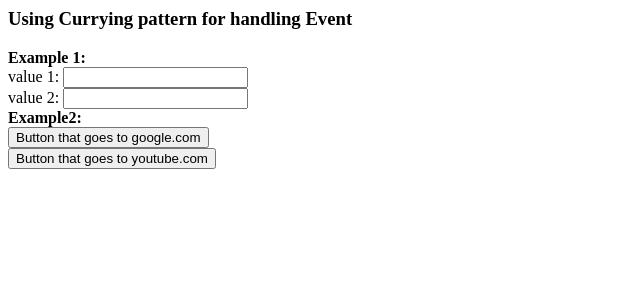
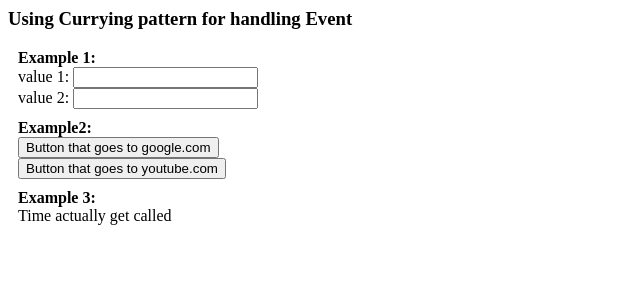
Before and after one commit to jimbo23/using-currying-in-react, a React (Create React App) app: page / in a window 1280 px wide. Shown: the top 300 px of the page, without its empty margins (0-640 px from the left). Built offline with nearby package versions, Linux system fonts and the light colour scheme.

Commit message:
Example3 explains when the function is called

```diff
--- a/src/App.js
+++ b/src/App.js
@@ -1,6 +1,7 @@
 import React from 'react';
 import Example1 from './Example1';
 import Example2 from './Example2';
+import Example3 from './Example3';
 
 const App = () => {
   return (
@@ -8,6 +9,7 @@ const App = () => {
       <h3>Using Currying pattern for handling Event</h3>
       <Example1 />
       <Example2 />
+      <Example3 />
     </div>
   );
 };
--- a/src/Example1.js
+++ b/src/Example1.js
@@ -19,7 +19,7 @@ const Example1 = () => {
   const handleInput = (stateFn) => (e) => stateFn(e.target.value);
 
   return (
-    <>
+    <div style={{ margin: 10 }}>
       <strong>Example 1:</strong>
       <div>
         <label>value 1: </label>
@@ -29,7 +29,7 @@ const Example1 = () => {
         <label>value 2: </label>
         <input value={value2} onChange={handleInput(setValue2)} />
       </div>
-    </>
+    </div>
   );
 };
 
--- a/src/Example2.js
+++ b/src/Example2.js
@@ -25,7 +25,7 @@ const Example2 = () => {
   };
 
   return (
-    <>
+    <div style={{ margin: 10 }}>
       <strong>Example2: </strong>
       <div>
         <button onClick={handleClick('https://www.google.com/')(1)}>
@@ -37,7 +37,7 @@ const Example2 = () => {
           Button that goes to youtube.com
         </button>
       </div>
-    </>
+    </div>
   );
 };
 
--- /dev/null
+++ b/src/Example3.js
@@ -0,0 +1,26 @@
+import React from 'react';
+
+const Example3 = () => {
+  const handleClick = (args) => (e) => {
+    /**
+     * this is the time when the handleClick(args) function is called
+     * it is called when the component renders. 👇🏼
+     */
+    console.log('this is the created time', args);
+    /**
+     * this is the time when the handleClick function is actually called
+     * when the div is clicked. 👇🏼
+     */
+    console.log('this is actually the click time ' + new Date().getTime());
+  };
+  return (
+    <div style={{ margin: 10 }}>
+      <strong>Example 3: </strong>
+      <div onClick={handleClick(new Date().getTime())}>
+        Time actually get called
+      </div>
+    </div>
+  );
+};
+
+export default Example3;
```
